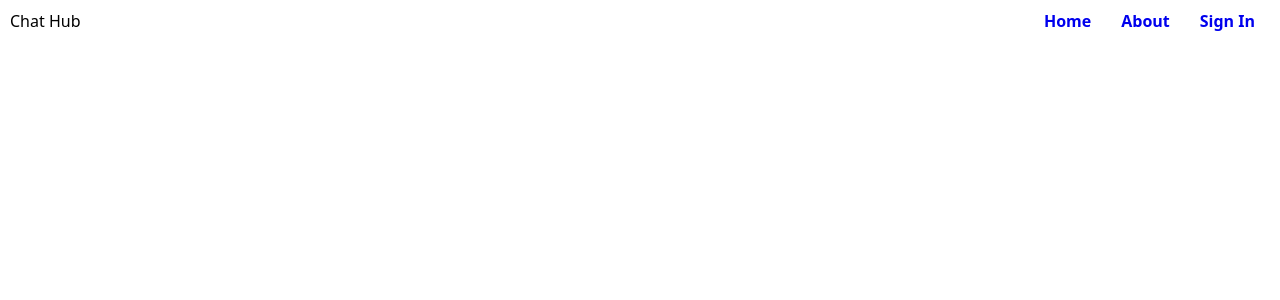
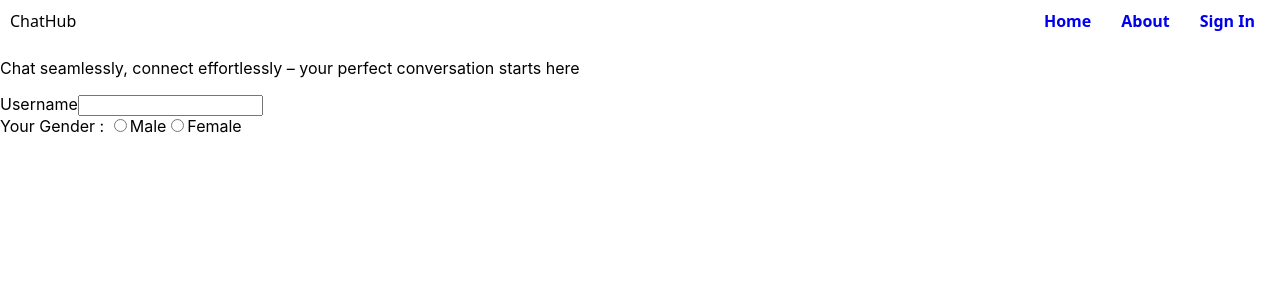
Before and after one commit to Deepanshuisjod/Chat-hub, a React (Create React App) app: page / in a window 1280 px wide. Shown: the top 300 px of the page. Built offline with nearby package versions, Linux system fonts and the light colour scheme.

Commit message:
modify src/landingpage/LandingPage.js

```diff
--- a/src/landingpage/LandingPage.js
+++ b/src/landingpage/LandingPage.js
@@ -1,16 +1,34 @@
 import React from "react";
-import './LandingPage.module.css'
+import styles from './LandingPage.module.css'
 export default function LandingPage() {
   return (
     <body>
         <header>
-          <div id="chat-hub">Chat Hub</div>
+          <div>ChatHub</div>
             <nav>
                 <a href="#">Home</a>
                 <a href="#">About</a>
                 <a href="#">Sign In</a>
             </nav>
         </header>
+        <p className={styles.qlp}>Chat seamlessly, connect effortlessly – your perfect conversation starts here</p>
+        <form>
+          <div className={styles.username}>
+            <label>Username</label>
+            <input/>
+          </div>
+          <div className={styles.list}>
+            <label>Your Gender : </label>
+            <label className={styles.gender}>
+              <input type="radio" name="gender" className={styles.radio} />
+              Male
+            </label>
+            <label className={styles.gender}>
+              <input type="radio" name="gender" className={styles.radio}/>
+              Female
+            </label>
+          </div>
+        </form>
     </body>
   );
 }
```
